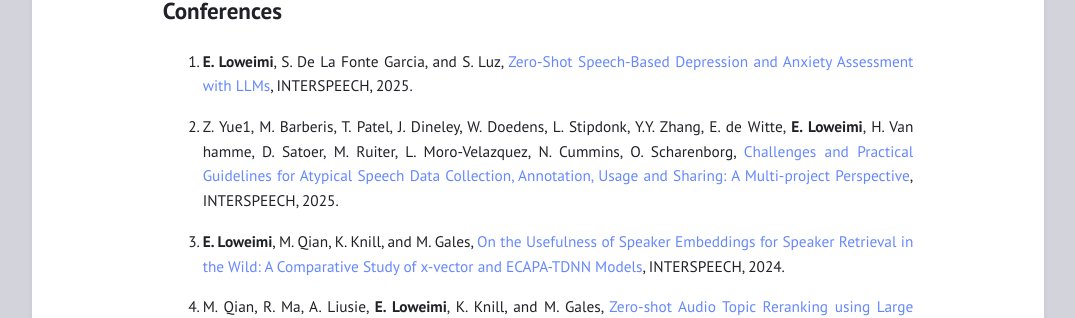
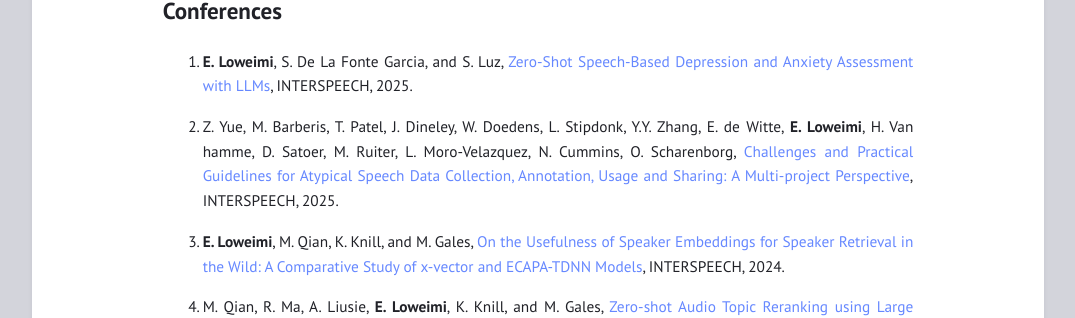
Before and after one commit to eloweimi/eloweimi.github.io, a Jekyll site: the page built from publications.md, in a window 1280 px wide and 900 px high, scrolled down 818 px. Shown: the part 143-461 px from the top of the window, without its empty margins (102-1177 px from the left). Built offline with Jekyll 4.4.1, drawn with Linux system fonts in a browser that asks for light colours.

Commit message:
Update publications.md

```diff
--- a/publications.md
+++ b/publications.md
@@ -31,7 +31,7 @@
 
 1. **E. Loweimi**, S. De La Fonte Garcia, and S. Luz, [Zero-Shot Speech-Based Depression and Anxiety Assessment with LLMs](https://eloweimi.github.io/publications/), INTERSPEECH, 2025.
 
-2. Z. Yue1, M. Barberis, T. Patel, J. Dineley, W. Doedens, L. Stipdonk, Y.Y. Zhang, E. de Witte, **E. Loweimi**, H. Van hamme, D. Satoer, M. Ruiter, L. Moro-Velazquez, N. Cummins, O. Scharenborg, [Challenges and Practical Guidelines for Atypical Speech Data Collection, Annotation, Usage and Sharing: A Multi-project Perspective](https://eloweimi.github.io/publications/), INTERSPEECH, 2025.
+2. Z. Yue, M. Barberis, T. Patel, J. Dineley, W. Doedens, L. Stipdonk, Y.Y. Zhang, E. de Witte, **E. Loweimi**, H. Van hamme, D. Satoer, M. Ruiter, L. Moro-Velazquez, N. Cummins, O. Scharenborg, [Challenges and Practical Guidelines for Atypical Speech Data Collection, Annotation, Usage and Sharing: A Multi-project Perspective](https://eloweimi.github.io/publications/), INTERSPEECH, 2025.
 
 3. **E. Loweimi**, M. Qian, K. Knill, and M. Gales, [On the Usefulness of Speaker Embeddings for Speaker Retrieval in the Wild:
 A Comparative Study of x-vector and ECAPA-TDNN Models](https://www.isca-archive.org/interspeech_2024/loweimi24_interspeech.html), INTERSPEECH, 2024.
```
